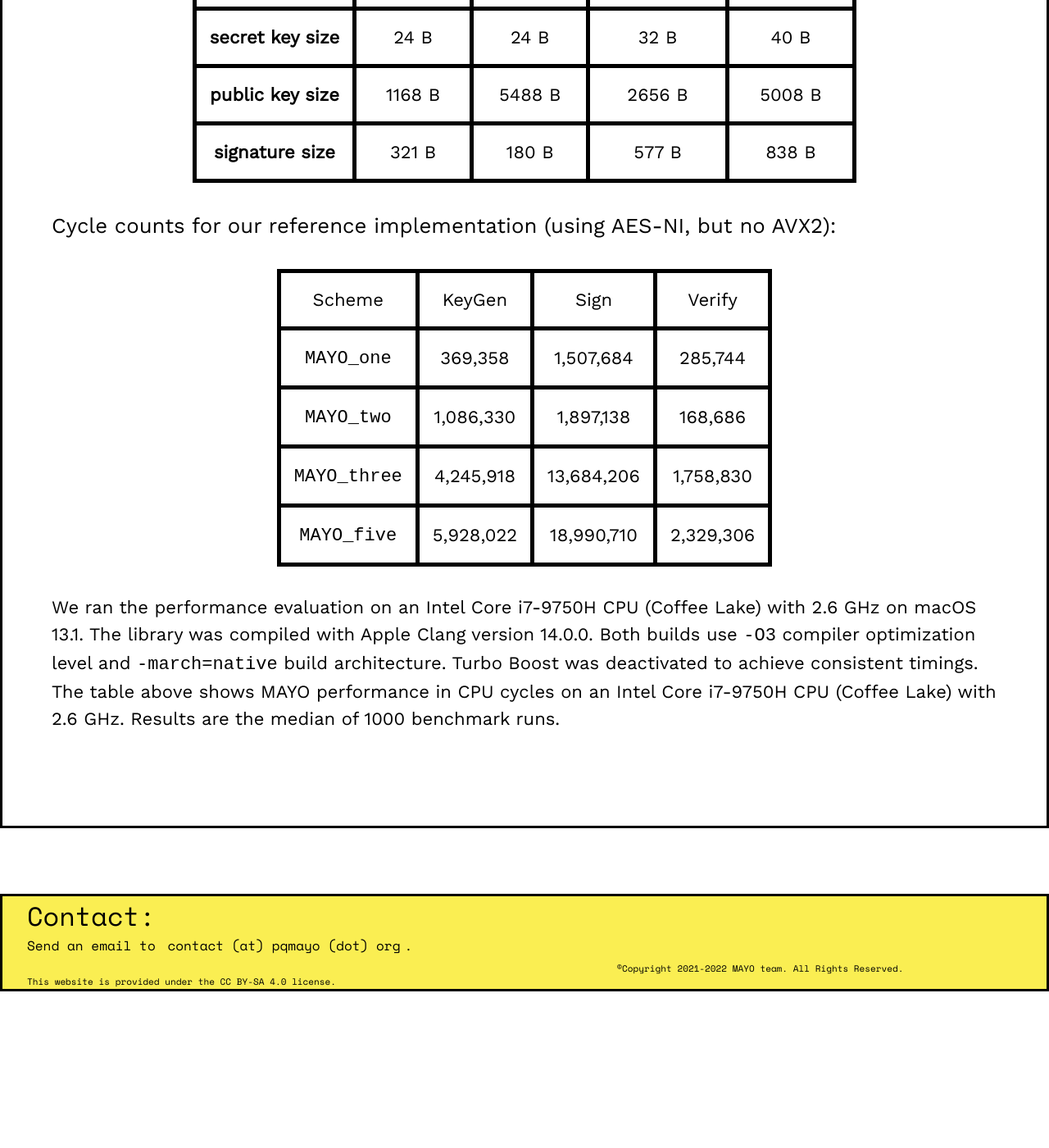
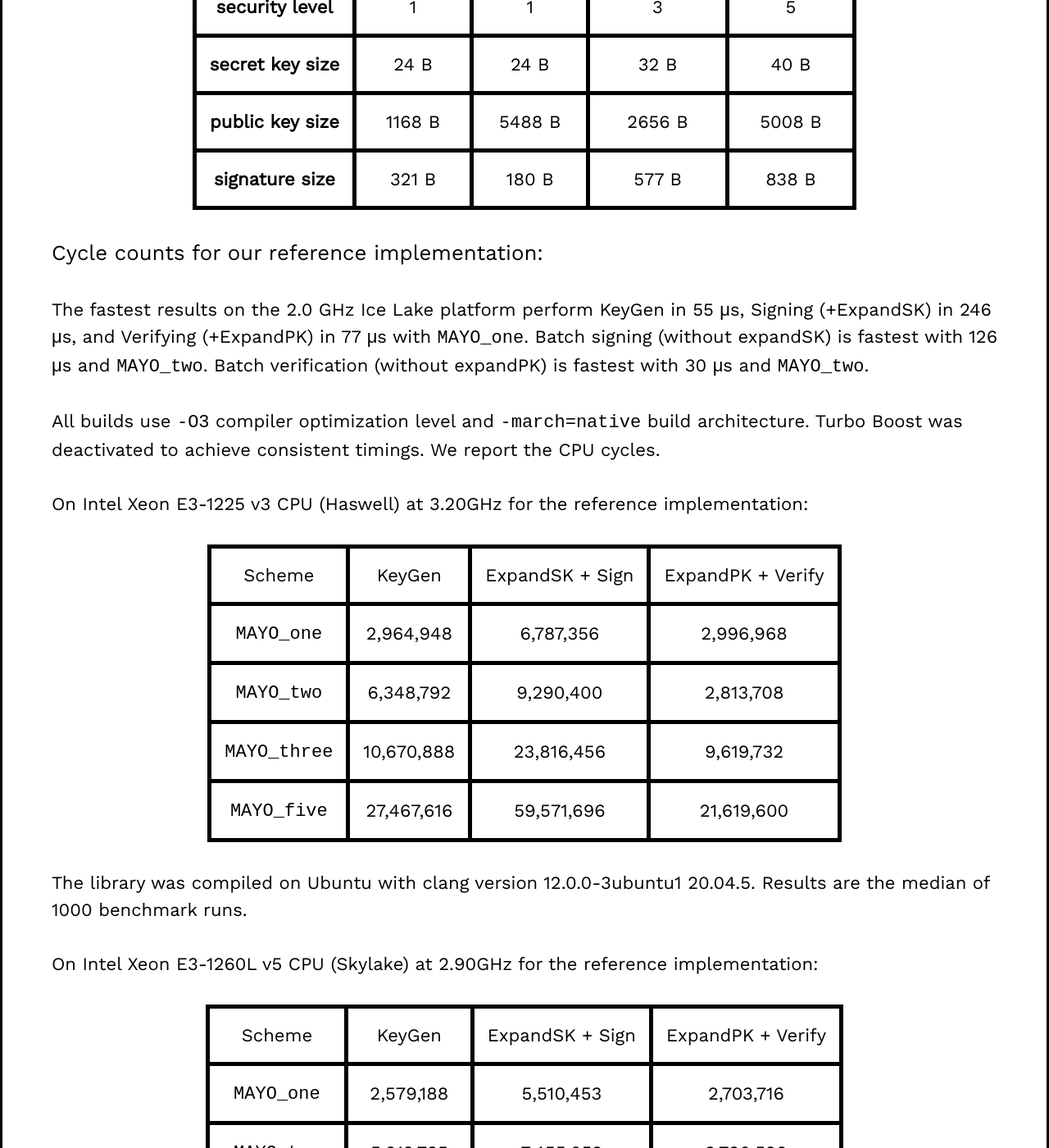
Before and after one commit to PQCMayo/MAYO-website, a Jekyll site: the page built from params.html, in a window 1280 px wide and 1400 px high, scrolled down 907 px. Shown: the whole window at 82% size. Built offline with Jekyll 4.4.1, drawn with Linux system fonts in a browser that asks for light colours; before the commit the page ends 2116 px from its top, so only the background shows below that; some of the changed text lies outside the part shown.

Commit message:
Add timings

```diff
--- a/params.html
+++ b/params.html
@@ -12,7 +12,7 @@
   <br>
   <p>Our current parameters are (note that this might change):</p>
   <br>
-  <p>We select and implement four parameter sets: For <strong>NIST security level 1</strong>, we select two parameter sets: <code>MAYO_one</code> and <code>MAYO_two</code>, where <code>MAYO_one</code> has smaller public keys but larger signatures and conversely <code>MAYO_two</code> has smaller signatures but larger public keys. For <strong>NIST security level 3</strong> and <strong>NIST security level 5</strong>, we select one parameter set each, which we refer to as <code>MAYO_three</code> and <code>MAYO_five</code>, respectively. The parameter sets and the corresponding key and signature sizes are displayed below.</p>
+  <p>We select and implement four parameter sets: For <strong>NIST security level 1</strong>, we select two parameter sets: <code>MAYO_one</code> and <code>MAYO_two</code>, where <code>MAYO_one</code> has smaller public keys but larger signatures and conversely <code>MAYO_two</code> has smaller signatures but larger public keys. For <strong>NIST security level 3</strong> and <strong>NIST security level 5</strong>, we select one parameter set each, which we refer to as <code>MAYO_three</code> and <code>MAYO_five</code>, respectively. The parameter sets and the corresponding key and signature sizes are displayed below (all sizes are reported in bytes -B-).</p>
 	<br>
 
 <center>
@@ -56,46 +56,250 @@
 </center>
 <br>
 
-	<h3>Cycle counts for our reference implementation (using AES-NI, but no AVX2):</h3>
-
+	<h3>Cycle counts for our reference implementation:</h3>
+  <br>
+	<p>The fastest results on the 2.0 GHz Ice Lake platform perform KeyGen in 55 μs, Signing (+ExpandSK) in 246 μs, and Verifying (+ExpandPK) in 77 μs with <code>MAYO_one</code>. Batch signing (without expandSK) is fastest with 126 μs and <code>MAYO_two</code>. Batch verification (without expandPK) is fastest with 30 μs and <code>MAYO_two</code>.</p>
+	<br>
+	<p>All builds use <code>-O3</code> compiler optimization level and <code>-march=native</code> build architecture. Turbo Boost was deactivated to achieve consistent timings. We report the CPU cycles.</p>
+	<br>
+	<p>On Intel Xeon E3-1225 v3 CPU (Haswell) at 3.20GHz for the reference implementation:</p>
 <br>
 <center>
 <table>
     <tr>
         <td>Scheme</td>
         <td>KeyGen</td>
-        <td>Sign</td>
-        <td>Verify</td>
+        <td>ExpandSK + Sign</td>
+        <td>ExpandPK + Verify</td>
     </tr>
     <tr>
         <td><code>MAYO_one</td>
-        <td>369,358</td>
-        <td>1,507,684</td>
-        <td>285,744</td>
+        <td>2,964,948</td>
+        <td>6,787,356</td>
+        <td>2,996,968</td>
     </tr>
     <tr>
         <td><code>MAYO_two</td>
-        <td>1,086,330</td>
-        <td>1,897,138</td>
-        <td>168,686</td>
+        <td>6,348,792</td>
+        <td>9,290,400</td>
+        <td>2,813,708</td>
     </tr>
     <tr>
         <td><code>MAYO_three</td>
-        <td>4,245,918</td>
-        <td>13,684,206</td>
-        <td>1,758,830</td>
+        <td>10,670,888</td>
+        <td>23,816,456</td>
+        <td>9,619,732</td>
     </tr>
     <tr>
         <td><code>MAYO_five</td>
-        <td>5,928,022</td>
-        <td>18,990,710</td>
-        <td>2,329,306</td>
+        <td>27,467,616</td>
+        <td>59,571,696</td>
+        <td>21,619,600</td>
     </tr>
 </table>
 </center>
 <br>
-<p>We ran the performance evaluation on an Intel Core i7-9750H CPU (Coffee Lake) with 2.6 GHz on macOS 13.1. The library was compiled with Apple Clang version 14.0.0. Both builds use <code>-O3</code> compiler optimization level and <code>-march=native</code> build architecture. Turbo Boost was deactivated to achieve consistent timings.</p>
-<p>The table above shows MAYO performance in CPU cycles on an Intel Core i7-9750H CPU (Coffee Lake) with 2.6 GHz. Results are the median of 1000 benchmark runs.</p>
+<p>The library was compiled on Ubuntu with clang version 12.0.0-3ubuntu1 20.04.5. Results are the median of 1000 benchmark runs.</p>
+<br>
+<p>On Intel Xeon E3-1260L v5 CPU (Skylake) at 2.90GHz for the reference implementation:</p>
+<br>
+<center>
+<table>
+    <tr>
+        <td>Scheme</td>
+        <td>KeyGen</td>
+        <td>ExpandSK + Sign</td>
+        <td>ExpandPK + Verify</td>
+    </tr>
+    <tr>
+        <td><code>MAYO_one</td>
+        <td>2,579,188</td>
+        <td>5,510,453</td>
+        <td>2,703,716</td>
+    </tr>
+    <tr>
+        <td><code>MAYO_two</td>
+        <td>5,212,735</td>
+        <td>7,455,052</td>
+        <td>2,720,520</td>
+    </tr>
+    <tr>
+        <td><code>MAYO_three</td>
+        <td>9,429,436</td>
+        <td>19,672,365</td>
+        <td>8,727,014</td>
+    </tr>
+    <tr>
+        <td><code>MAYO_five</td>
+        <td>24,584,060</td>
+        <td>50,208,488</td>
+        <td>20,593,825</td>
+    </tr>
+</table>
+</center>
+<br>
+<p>The library was compiled on Ubuntu with clang version 14.0.0-1ubuntu1 20.04.5. Results are the median of 1000 benchmark runs.</p>
+<br>
+<p>On Intel Xeon Gold 6338 CPU (Ice Lake) with 2.0 GHz for the reference implementation:</p>
+<br>
+<center>
+<table>
+    <tr>
+        <td>Scheme</td>
+        <td>KeyGen</td>
+        <td>ExpandSK + Sign</td>
+        <td>ExpandPK + Verify</td>
+    </tr>
+    <tr>
+        <td><code>MAYO_one</td>
+        <td>2,507,492</td>
+        <td>5,569,740</td>
+        <td>2,472,986</td>
+    </tr>
+    <tr>
+        <td><code>MAYO_two</td>
+        <td>5,256,656</td>
+        <td>7,494,964</td>
+        <td>2,424,594</td>
+    </tr>
+    <tr>
+        <td><code>MAYO_three</td>
+        <td>9,063,206</td>
+        <td>19,164,488</td>
+        <td>9,687,716</td>
+    </tr>
+    <tr>
+        <td><code>MAYO_five</td>
+        <td>23,216,914</td>
+        <td>48,646,392</td>
+        <td>18,818,812</td>
+    </tr>
+</table>
+</center>
+<br>
+<p>The library was compiled on Ubuntu with clang version 12.0.1-19ubuntu3. Results are the median of 1000 benchmark runs.</p>
 <br>
 <br>
+
+	<h3>Cycle counts for our optimized implementation:</h3>
+  <br>
+	<p>All builds use <code>-O3</code> compiler optimization level and <code>-march=native</code> build architecture. Turbo Boost was deactivated to achieve consistent timings. We report the CPU cycles using AES-NI.</p>
+	<br>
+	<p>On Intel Xeon E3-1225 v3 CPU (Haswell) at 3.20GHz for the optimized implementation:</p>
+<br>
+<center>
+<table>
+    <tr>
+        <td>Scheme</td>
+        <td>KeyGen</td>
+        <td>ExpandSK + Sign</td>
+        <td>ExpandPK + Verify</td>
+    </tr>
+    <tr>
+        <td><code>MAYO_one</td>
+        <td>515,168</td>
+        <td>1,947,392</td>
+        <td>397,464</td>
+    </tr>
+    <tr>
+        <td><code>MAYO_two</td>
+        <td>1,444,244</td>
+        <td>2,505,584</td>
+        <td>212,264</td>
+    </tr>
+    <tr>
+        <td><code>MAYO_three</td>
+        <td>4,314,644</td>
+        <td>13,179,744</td>
+        <td>1,982,160</td>
+    </tr>
+    <tr>
+        <td><code>MAYO_five</td>
+        <td>6,096,148</td>
+        <td>19,609,280</td>
+        <td>2,705,800</td>
+    </tr>
+</table>
+</center>
+<br>
+<p>The library was compiled on Ubuntu with clang version 12.0.0-3ubuntu1 20.04.5. Results are the median of 1000 benchmark runs.</p>
+<br>
+<p>On Intel Xeon E3-1260L v5 CPU (Skylake) at 2.90GHz for the optimized implementation:</p>
+<br>
+<center>
+<table>
+    <tr>
+        <td>Scheme</td>
+        <td>KeyGen</td>
+        <td>ExpandSK + Sign</td>
+        <td>ExpandPK + Verify</td>
+    </tr>
+    <tr>
+        <td><code>MAYO_one</td>
+        <td>313,438</td>
+        <td>1,496,786</td>
+        <td>283,366</td>
+    </tr>
+    <tr>
+        <td><code>MAYO_two</td>
+        <td>921,052</td>
+        <td>1,826,460</td>
+        <td>159,714</td>
+    </tr>
+    <tr>
+        <td><code>MAYO_three</td>
+        <td>4,016,744</td>
+        <td>12,324,612</td>
+        <td>1,637,394</td>
+    </tr>
+    <tr>
+        <td><code>MAYO_five</td>
+        <td>4,465,717</td>
+        <td>16,203,574</td>
+        <td>2,244,080</td>
+    </tr>
+</table>
+</center>
+<br>
+<p>The library was compiled on Ubuntu with clang version 14.0.0-1ubuntu1 20.04.5. Results are the median of 1000 benchmark runs.</p>
+<br>
+<p>On Intel Xeon Gold 6338 CPU (Ice Lake) with 2.0 GHz for the optimized implementation:</p>
+<br>
+<center>
+<table>
+    <tr>
+        <td>Scheme</td>
+        <td>KeyGen</td>
+        <td>ExpandSK + Sign</td>
+        <td>ExpandPK + Verify</td>
+    </tr>
+    <tr>
+        <td><code>MAYO_one</td>
+        <td>222,666</td>
+        <td>1,087,794</td>
+        <td>205,692</td>
+    </tr>
+    <tr>
+        <td><code>MAYO_two</td>
+        <td>613,636</td>
+        <td>1,269,250</td>
+        <td>118,534</td>
+    </tr>
+    <tr>
+        <td><code>MAYO_three</td>
+        <td>2,917,294</td>
+        <td>8,839,058</td>
+        <td>1,470,684</td>
+    </tr>
+    <tr>
+        <td><code>MAYO_five</td>
+        <td>4,263,490</td>
+        <td>13,928,986</td>
+        <td>1,783,626</td>
+    </tr>
+</table>
+</center>
+<br>
+<p>The library was compiled on Ubuntu with clang version 12.0.1-19ubuntu3. Results are the median of 1000 benchmark runs.</p>
+<br>
 </div>
```
